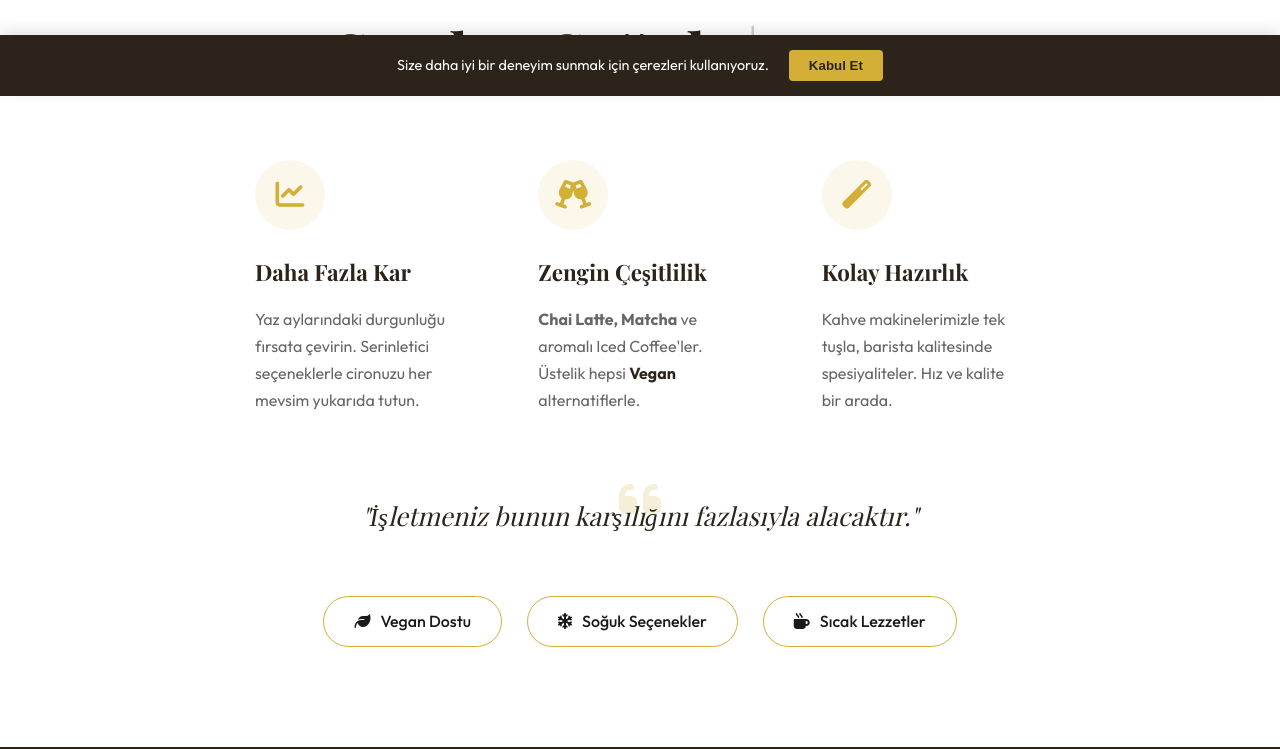
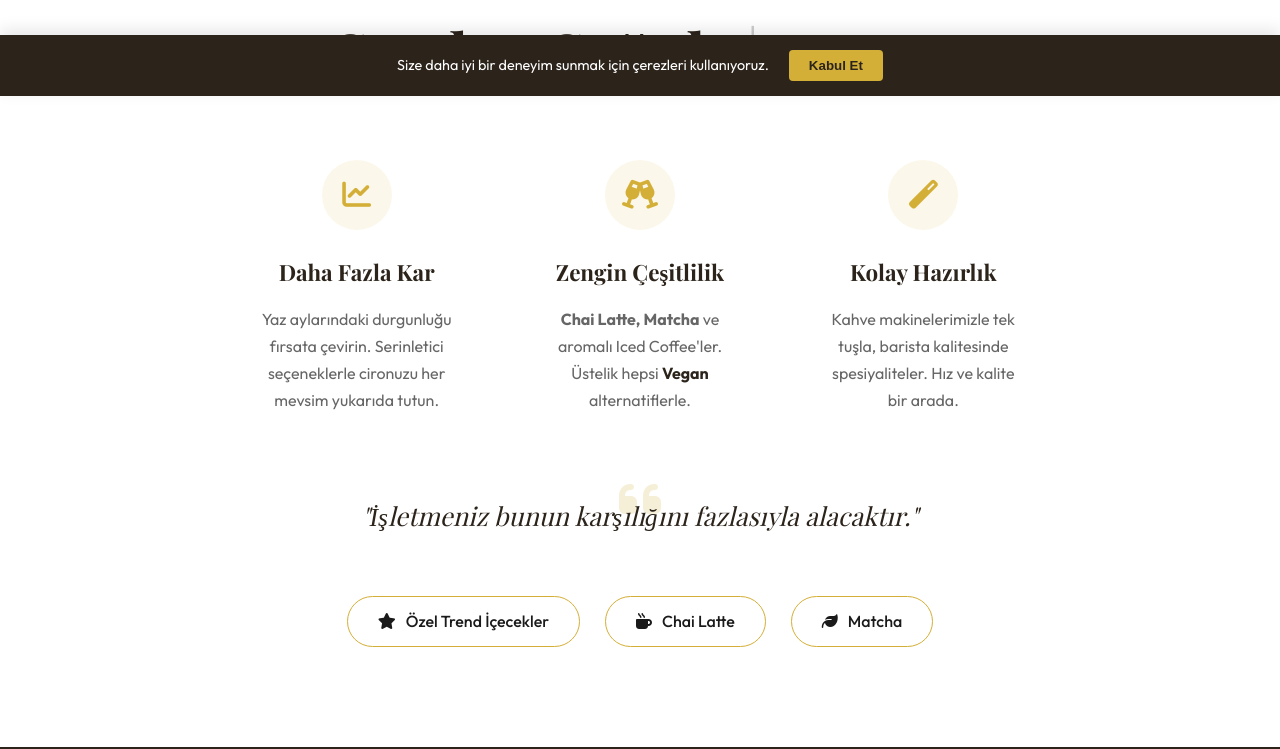
Before and after one commit to gokhanyigit06/Macc-cino, a plain HTML site: page trends.html in a window 1280 px wide. Shown: the part 704-1453 px from the top of the page. Drawn offline with nearby package versions, Linux system fonts and the light colour scheme; a web font is replaced by a local one.

Commit message:
feat: Update trend navigation - Centered icons & functional anchor links

```diff
--- a/trends.html
+++ b/trends.html
@@ -151,15 +151,16 @@
             </h2>
 
             <!-- Visual Feature Grid (Replaces Text Wall) -->
+            <!-- Visual Feature Grid (Replaces Text Wall) -->
             <div class="grid-3"
-                style="display: grid; grid-template-columns: repeat(auto-fit, minmax(200px, 1fr)); gap: 40px; margin: 40px 0 60px; text-align: left;">
+                style="display: grid; grid-template-columns: repeat(auto-fit, minmax(200px, 1fr)); gap: 40px; margin: 40px 0 60px; text-align: center;">
 
                 <!-- Card 1: Profit & Seasonality -->
                 <div style="padding: 20px; transition: transform 0.3s;"
                     onmouseover="this.style.transform='translateY(-5px)'"
                     onmouseout="this.style.transform='translateY(0)'">
                     <div
-                        style="width: 70px; height: 70px; background: rgba(212, 175, 55, 0.1); border-radius: 50%; display: flex; align-items: center; justify-content: center; margin-bottom: 25px;">
+                        style="width: 70px; height: 70px; background: rgba(212, 175, 55, 0.1); border-radius: 50%; display: flex; align-items: center; justify-content: center; margin: 0 auto 25px;">
                         <i class="fas fa-chart-line" style="color: var(--accent-gold); font-size: 1.8rem;"></i>
                     </div>
                     <h3
@@ -176,7 +177,7 @@
                     onmouseover="this.style.transform='translateY(-5px)'"
                     onmouseout="this.style.transform='translateY(0)'">
                     <div
-                        style="width: 70px; height: 70px; background: rgba(212, 175, 55, 0.1); border-radius: 50%; display: flex; align-items: center; justify-content: center; margin-bottom: 25px;">
+                        style="width: 70px; height: 70px; background: rgba(212, 175, 55, 0.1); border-radius: 50%; display: flex; align-items: center; justify-content: center; margin: 0 auto 25px;">
                         <i class="fas fa-glass-cheers" style="color: var(--accent-gold); font-size: 1.8rem;"></i>
                     </div>
                     <h3
@@ -193,7 +194,7 @@
                     onmouseover="this.style.transform='translateY(-5px)'"
                     onmouseout="this.style.transform='translateY(0)'">
                     <div
-                        style="width: 70px; height: 70px; background: rgba(212, 175, 55, 0.1); border-radius: 50%; display: flex; align-items: center; justify-content: center; margin-bottom: 25px;">
+                        style="width: 70px; height: 70px; background: rgba(212, 175, 55, 0.1); border-radius: 50%; display: flex; align-items: center; justify-content: center; margin: 0 auto 25px;">
                         <i class="fas fa-magic" style="color: var(--accent-gold); font-size: 1.8rem;"></i>
                     </div>
                     <h3
@@ -218,30 +219,32 @@
             </div>
 
             <div style="margin-top: 60px; display: flex; justify-content: center; gap: 25px; flex-wrap: wrap;">
-                <div style="padding: 12px 30px; background: transparent; border-radius: 50px; border: 1px solid var(--accent-gold); display: flex; align-items: center; gap: 10px; transition: all 0.3s ease; cursor: default;"
+                <a href="#ozel-trendler"
+                    style="padding: 12px 30px; background: transparent; border-radius: 50px; border: 1px solid var(--accent-gold); display: flex; align-items: center; gap: 10px; transition: all 0.3s ease; cursor: pointer; text-decoration: none; color: inherit;"
                     onmouseover="this.style.background='var(--accent-gold)'; this.style.color='#fff';"
                     onmouseout="this.style.background='transparent'; this.style.color='inherit';">
-                    <i class="fas fa-leaf" style="color: inherit;"></i> <span style="font-weight: 500;">Vegan
-                        Dostu</span>
-                </div>
-                <div style="padding: 12px 30px; background: transparent; border-radius: 50px; border: 1px solid var(--accent-gold); display: flex; align-items: center; gap: 10px; transition: all 0.3s ease; cursor: default;"
+                    <i class="fas fa-star" style="color: inherit;"></i> <span style="font-weight: 500;">Özel Trend
+                        İçecekler</span>
+                </a>
+                <a href="#chai-latte"
+                    style="padding: 12px 30px; background: transparent; border-radius: 50px; border: 1px solid var(--accent-gold); display: flex; align-items: center; gap: 10px; transition: all 0.3s ease; cursor: pointer; text-decoration: none; color: inherit;"
                     onmouseover="this.style.background='var(--accent-gold)'; this.style.color='#fff';"
                     onmouseout="this.style.background='transparent'; this.style.color='inherit';">
-                    <i class="fas fa-snowflake" style="color: inherit;"></i> <span style="font-weight: 500;">Soğuk
-                        Seçenekler</span>
-                </div>
-                <div style="padding: 12px 30px; background: transparent; border-radius: 50px; border: 1px solid var(--accent-gold); display: flex; align-items: center; gap: 10px; transition: all 0.3s ease; cursor: default;"
+                    <i class="fas fa-mug-hot" style="color: inherit;"></i> <span style="font-weight: 500;">Chai
+                        Latte</span>
+                </a>
+                <a href="#matcha"
+                    style="padding: 12px 30px; background: transparent; border-radius: 50px; border: 1px solid var(--accent-gold); display: flex; align-items: center; gap: 10px; transition: all 0.3s ease; cursor: pointer; text-decoration: none; color: inherit;"
                     onmouseover="this.style.background='var(--accent-gold)'; this.style.color='#fff';"
                     onmouseout="this.style.background='transparent'; this.style.color='inherit';">
-                    <i class="fas fa-mug-hot" style="color: inherit;"></i> <span style="font-weight: 500;">Sıcak
-                        Lezzetler</span>
-                </div>
+                    <i class="fas fa-leaf" style="color: inherit;"></i> <span style="font-weight: 500;">Matcha</span>
+                </a>
             </div>
         </div>
     </section>
 
     <!-- Special Trend Drinks Section (Dark Theme) -->
-    <section class="section features-split"
+    <section id="ozel-trendler" class="section features-split"
         style="padding: 100px 0; background-color: var(--primary-dark); position: relative; overflow: hidden;">
         <i class="fas fa-glass-martini-alt"
             style="position: absolute; right: -50px; top: 50px; font-size: 25rem; opacity: 0.03; color: #fff; transform: rotate(15deg);"></i>
@@ -307,7 +310,7 @@
     </section>
 
     <!-- Chai Latte Section (Light Theme) -->
-    <section class="section features-split" style="padding: 100px 0; background-color: #fff;">
+    <section id="chai-latte" class="section features-split" style="padding: 100px 0; background-color: #fff;">
         <div class="container">
             <div class="grid-2 reverse-mobile reveal" style="align-items: center; gap: 80px;">
 
@@ -346,7 +349,7 @@
     </section>
 
     <!-- Matcha Section (Dark Theme) -->
-    <section class="section features-split"
+    <section id="matcha" class="section features-split"
         style="padding: 100px 0; background-color: var(--primary-dark); position: relative; overflow: hidden;">
         <i class="fas fa-leaf"
             style="position: absolute; left: -50px; bottom: -50px; font-size: 25rem; opacity: 0.03; color: #fff;"></i>
```
